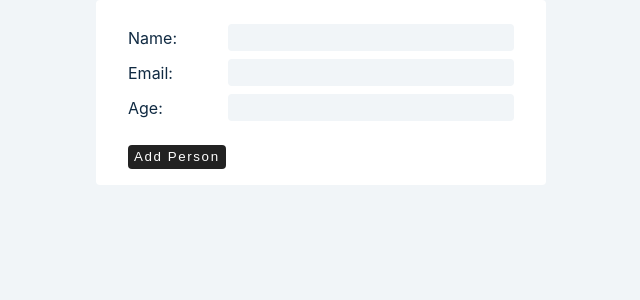
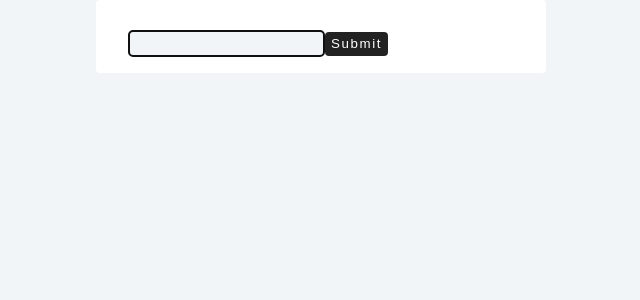
Before and after one commit to pol-dev-shinroo/react-advanced, a React (Create React App) app: page / in a window 1280 px wide. Shown: the top 300 px of the page, without its empty margins (319-959 px from the left). Built offline with nearby package versions, Linux system fonts and the light colour scheme.

Commit message:
useRef basics

```diff
--- a/src/App.js
+++ b/src/App.js
@@ -1,8 +1,8 @@
-import ControlledInputs from "./examples/form-basics/1-controlled-inputs.jsx";
+import UseRefBasics from "./examples/useRef/1-useRef-basics.jsx";
 // import { TimeOut } from "./examples/5-setTimeout-example.jsx";
 
 function App() {
-    return <ControlledInputs />;
+    return <UseRefBasics />;
 }
 
 export default App;
--- /dev/null
+++ b/src/examples/useRef/1-useRef-basics.jsx
@@ -0,0 +1,27 @@
+import React, { useEffect, useRef } from "react";
+
+const UseRefBasics = () => {
+    const refContainer = useRef(null);
+    const handleSubmit = (e) => {
+        e.preventDefault();
+        console.log(refContainer.current.value);
+    };
+
+    useEffect(() => {
+        // for user experience, the input tag will be focused the moment component renders
+        refContainer.current.focus();
+    });
+    return (
+        <>
+            {console.log("render")}
+            <form className="form" onSubmit={handleSubmit}>
+                <div>
+                    <input type="text" ref={refContainer} />
+                    <button type="submit">submit</button>
+                </div>
+            </form>
+        </>
+    );
+};
+
+export default UseRefBasics;
```
Also changed, not shown: 1 other file (tests, documents, lock files or other folders).
